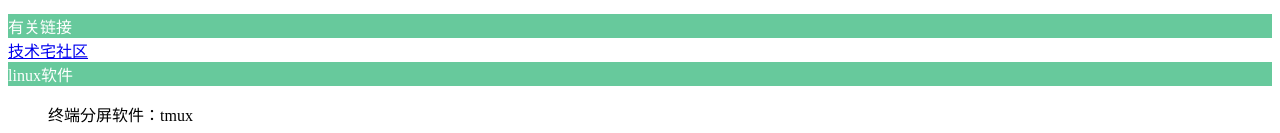
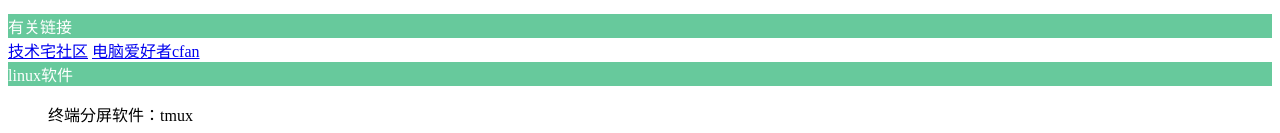
Before and after one commit to PublicWebDB/technology-geek, a plain HTML site: page index.html in a window 1280 px wide. Shown: the part 1206-1339 px from the top of the page. Drawn offline with Linux system fonts and the light colour scheme.

Commit message:
补充电脑爱好者网站

```diff
--- a/index.html
+++ b/index.html
@@ -83,6 +83,7 @@
      </ol>
     <div class="custom-hr">有关链接</div>
     <a href="https://www.gn00.com/forum.php">技术宅社区</a>
+    <a href="https://www.cfan.com.cn/">电脑爱好者cfan</a>
     <div class="custom-hr">linux软件</div>
     <ol class="tiezi-list">
         <li>终端分屏软件：tmux</li>
```
